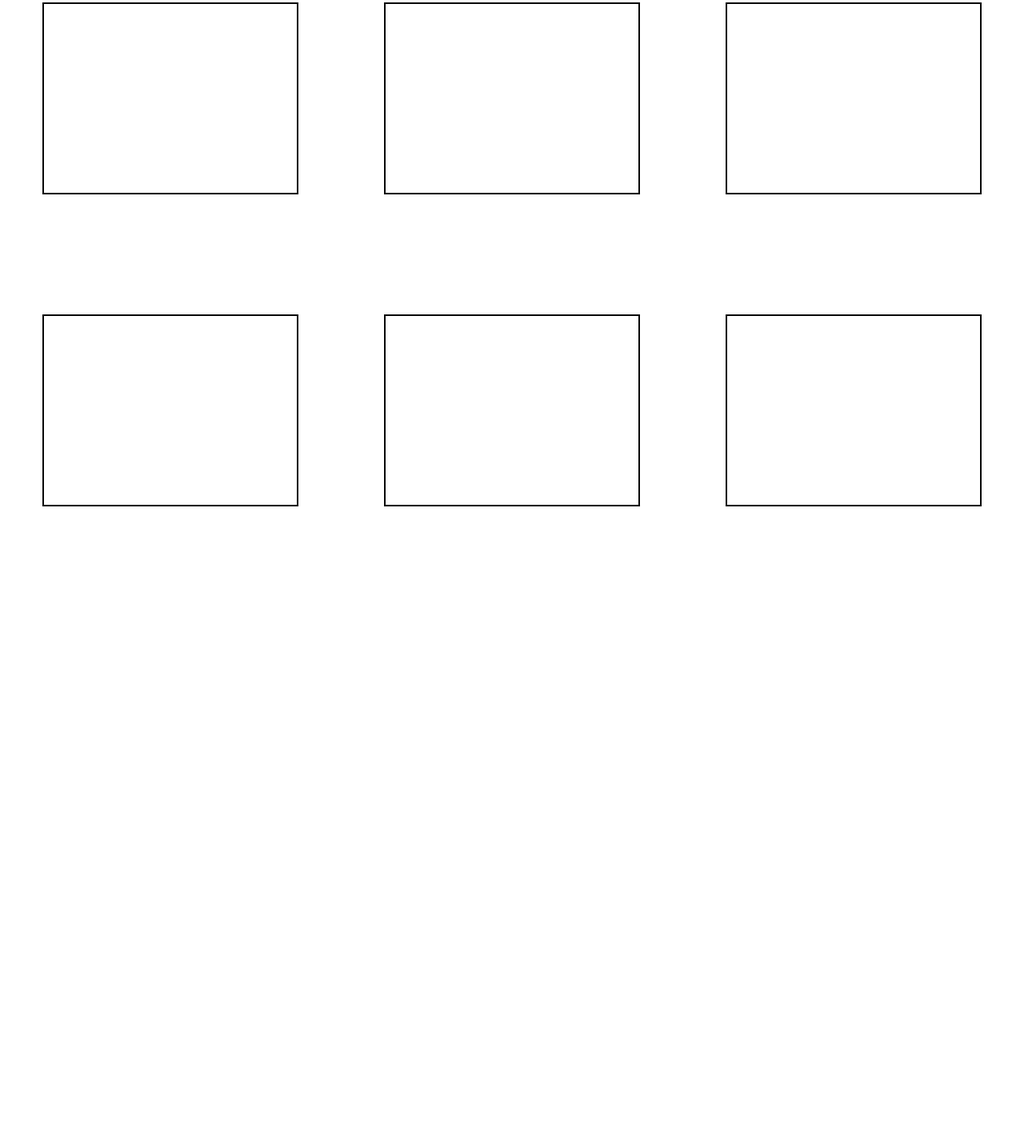
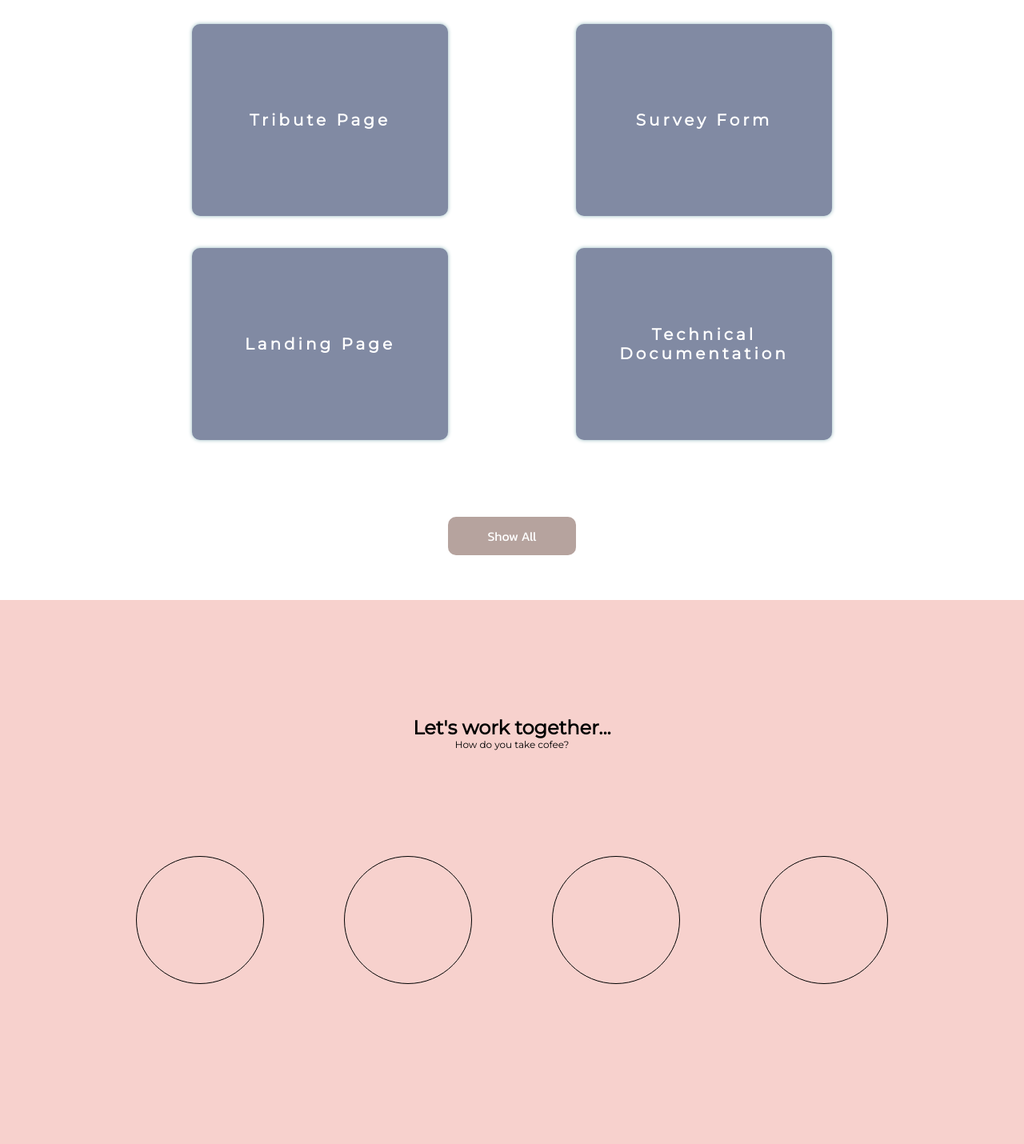
Before and after one commit to maaajo/fcc_portfolio, a plain HTML site: page index.html in a window 1280 px wide. Shown: the part 988-2418 px from the top of the page at 80% size. Before the commit the page ends 1721 px from the top, so only its background shows below. Drawn offline with Linux system fonts and the light colour scheme.

Commit message:
Further development of the page

```diff
--- a/css/main.css
+++ b/css/main.css
@@ -48,11 +48,11 @@ body {
 
 main {
     position: relative;
-    top: 50px;
+    top: 70px;
 }
 
 #welcome-section {
-    height: 94.62vh;
+    height: 95vh;
     background-color: var(--lavender);
     display: flex;
     flex-direction: column;
@@ -90,19 +90,176 @@ main {
     font-family: "Monteserrat", Verdana, sans-serif;
     color: var(--lavender);
     letter-spacing: 3px;
-    font-size: 20px;
+    font-size: 3vh;
     margin-bottom: 80px;
 }
 
-.row-projects {
+.grid-projects {
+    max-width: 100%;
     display: flex;
-    justify-content: space-around;
     flex-wrap: wrap;
-    margin-bottom: 150px;
+    justify-content: center;
+    margin-bottom: 40px;
 }
 
-.project {
+.project-tile {
+    flex-basis: auto;
     width: 20rem;
     height: 15rem;
-    border: 2px solid black;
+    background-color: #818AA3;
+    border-radius: 10px;
+    box-shadow: 0 0 5px #93B7BE;
+    margin: 0 80px 40px 80px;
 }
+
+.project-tile a p {
+    text-align: center;
+    font-family: "Montserrat", Verdana, sans-serif;
+    color: var(--lavender);
+    font-size: 2.5vh;
+    font-weight: 700;
+    letter-spacing: 4px;
+    color: white;
+}
+
+.project-tile a {
+    display: flex;
+    justify-content: center;
+    align-items: center;
+    text-decoration: none;
+    width: 100%;
+    height: 100%;
+}
+
+.project-tile:hover {
+    animation-name: make-bigger;
+    animation-duration: .5s;
+    animation-fill-mode: forwards;
+}
+
+.project-tile:hover a p {
+    animation-name: rotate;
+    animation-duration: 0.5s;
+}
+
+.button-container {
+    width: 100%;
+    height: 5rem;
+    display: flex;
+    justify-content: center;
+    align-items: center;
+    margin-bottom: 40px;
+}
+
+.show-btn {
+    width: 10rem;
+    height: 3rem;
+    border: none;
+    cursor: pointer;
+    background-color: #B6A39E;
+    border-radius: 10px;
+    color: white;
+    font-family: "Kanit", sans-serif;
+    font-size: 1rem;
+}
+
+.show-btn:hover {
+    animation: change-btn-bckg .5s ease-in;
+    animation-fill-mode: forwards;
+}
+
+@keyframes rotate {
+    10% {
+        transform: rotate(calc(360deg * 0.1))
+    }
+    20% {
+        transform: rotate(calc(360deg * 0.2))
+    }
+    30% {
+        transform: rotate(calc(360deg * 0.3))
+    }
+    40% {
+        transform: rotate(calc(360deg * 0.4))
+    }
+    50% {
+        transform: rotate(calc(360deg * 0.5))
+    }
+    60% {
+        transform: rotate(calc(360deg * 0.6))
+    }
+    70% {
+        transform: rotate(calc(360deg * 0.7))
+    }
+    80% {
+        transform: rotate(calc(360deg * 0.8))
+    }
+    90% {
+        transform: rotate(calc(360deg * 0.9))
+    }
+    100% {
+        transform: rotate(360deg)
+    }
+}
+
+@keyframes make-bigger {
+    100% {
+        transform: scale(1.1);
+    }
+}
+
+@keyframes change-btn-bckg {
+    100% {
+        background-color: rgb(74, 136, 74);
+    }
+}
+
+@media (max-width: 799px) {
+    #welcome-section h1 {
+        text-align: center;
+    }
+    #navbar {
+        justify-content: center;
+    }
+    #navbar ul li a {
+        padding: 0 25px 0 25px;
+        font-size: 3.5vh;
+    }
+}
+
+.contact-section {
+    background-color: var(--champagne);
+}
+
+.contact-header {
+    font-family: "Montserrat", sans-serif;
+    display: flex;
+    justify-content: center;
+    align-items: center;
+    flex-wrap: wrap;
+    height: 20rem;
+    flex-direction: column;
+}
+
+.contact-header h3 {
+    font-size: 3vh;
+}
+
+.contact-header p {
+    margin-top: -25px;
+    font-size: 1.5vh;
+    text-align: center;
+}
+
+.contact-links {
+    display: flex;
+    justify-content: center;
+    flex-wrap: wrap;
+}
+
+.contact {
+    margin: 0 50px 200px 50px;
+    border: 1px solid black;
+    width: 10rem;
+    height: 10rem;
+    border-radius: 50%;
+}
--- a/index.html
+++ b/index.html
@@ -18,20 +18,47 @@
         </nav>
         <main>
             <section id="welcome-section">
-                <h1>Hey i'm Mimic.</h1>
+                <h1>Hey i'm Mateusz Majchrzak</h1>
                 <p>a web developer</p>
             </section>
             <section id="projects" class="projects-section">
                 <h3>These are some of my projects:</h3>
-                <div class="row-projects">
-                    <div class="project"></div>
-                    <div class="project"></div>
-                    <div class="project"></div>
+                <div class="grid-projects">
+                    <div class="project-tile">
+                        <a href="https://codepen.io/maaajo/pen/rPYbge" target="blank">
+                            <p>Tribute Page</p>
+                        </a>
+                    </div>
+                    <div class="project-tile">
+                        <a href="https://codepen.io/maaajo/pen/vbrxeq" target="blank">
+                            <p>Survey Form</p>
+                        </a>
+                    </div>
+                    <div class="project-tile">
+                        <a href="https://codepen.io/maaajo/pen/WPgzqm" target="blank">
+                            <p>Landing Page</p>
+                        </a>
+                    </div>
+                    <div class="project-tile">
+                        <a href="https://codepen.io/maaajo/pen/omJgeY" target="blank">
+                            <p>Technical Documentation</p>
+                        </a>
+                    </div>
                 </div>
-                <div class="row-projects">
-                    <div class="project"></div>
-                    <div class="project"></div>
-                    <div class="project"></div>
+                <div class="button-container">
+                    <button onclick="window.open('https://github.com/maaajo', '_blank')" type="submit" class="show-btn">Show All</button>
+                </div>
+            </section>
+            <section id="contact" class="contact-section">
+                <header class="contact-header">
+                    <h3>Let's work together...</h3>
+                    <p>How do you take cofee?</p>
+                </header>
+                <div class="contact-links">
+                    <div class="contact"></div>
+                    <div class="contact"></div>
+                    <div class="contact"></div>
+                    <div class="contact"></div>
                 </div>
             </section>
         </main>
```
